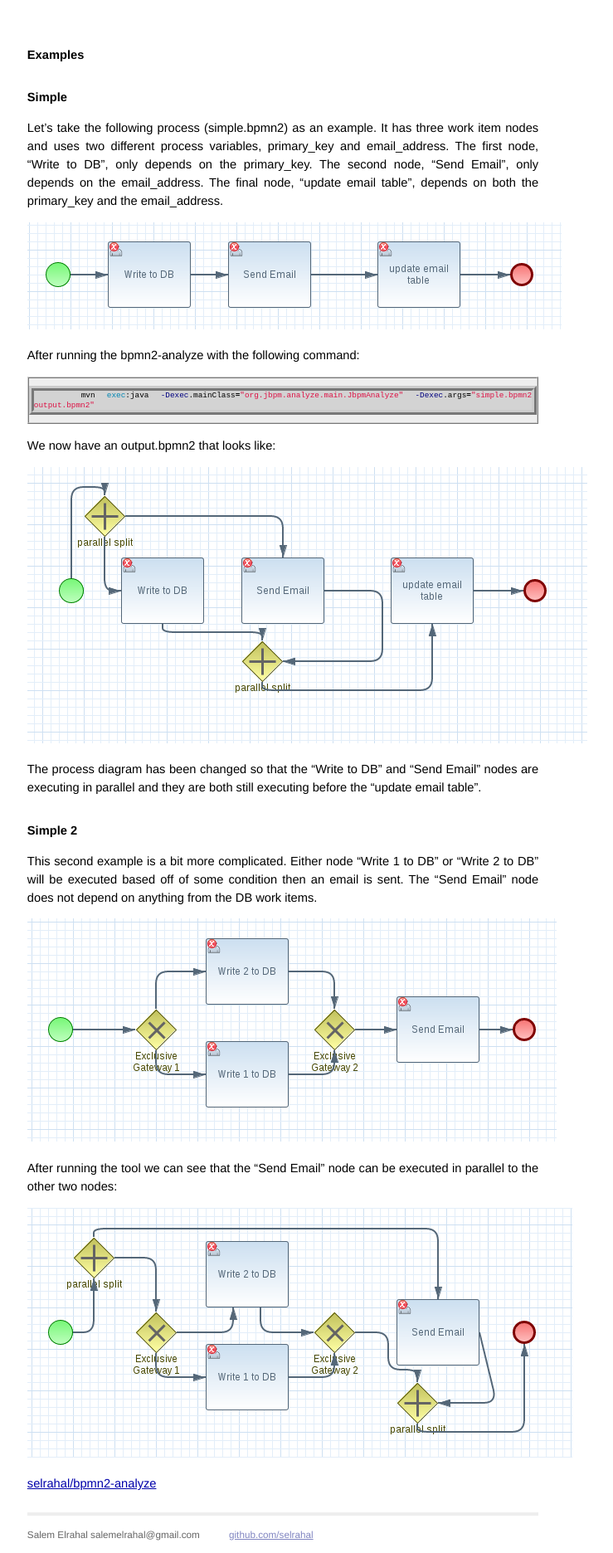
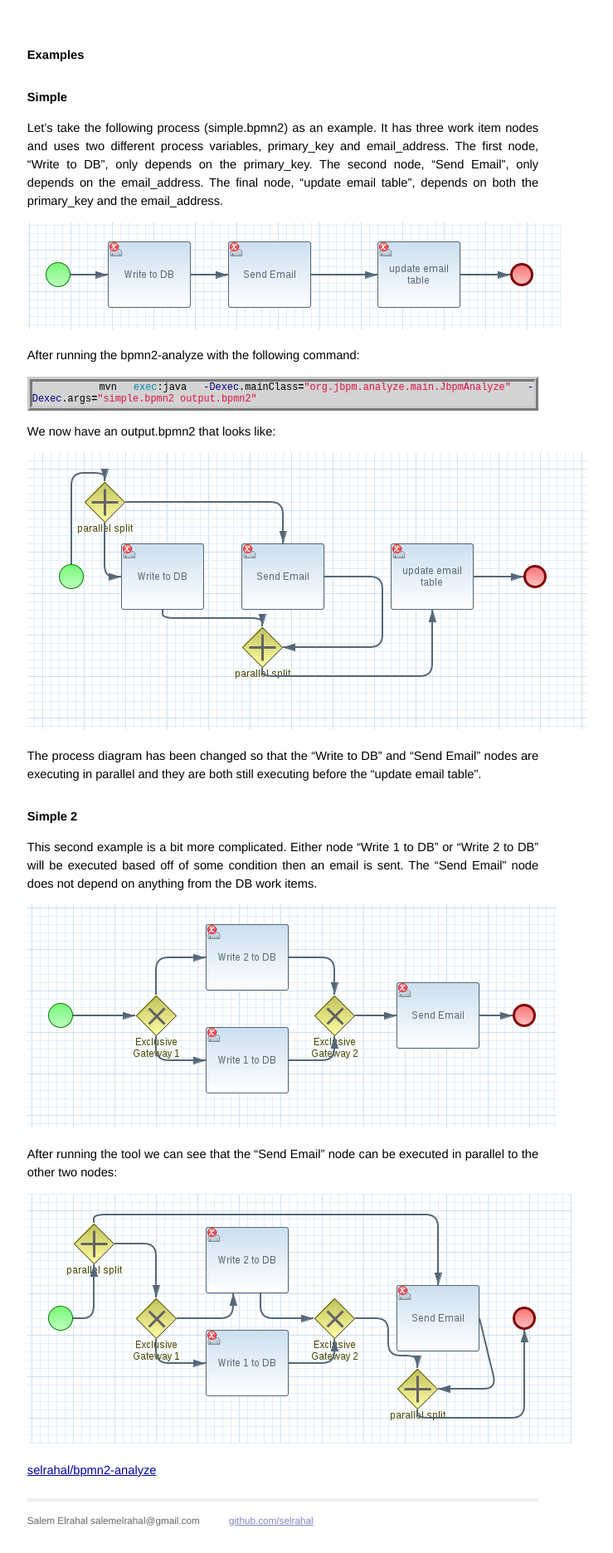
Before and after one commit to selrahal/selrahal.github.io, a Jekyll site: the page built from _projects/bpmn2-analyze.md, in a window 1280 px wide. Shown: the part 980-2852 px from the top of the page at 83% size, without its empty margins (299-1038 px from the left). Built offline with Jekyll 4.4.1, drawn with Linux system fonts in a browser that asks for light colours.

Commit message:
small styling changes

```diff
--- a/css/syntax.css
+++ b/css/syntax.css
@@ -1,8 +1,5 @@
 .highlight  {
- background: #eee;
- border: ridge #ccc;
- border-width: 2px;
- font-size: .8em;
+ font-size: .9em;
  line-height: 1.2em;
 }
 .highlight .c { color: #999988; font-style: italic } /* Comment */
```
